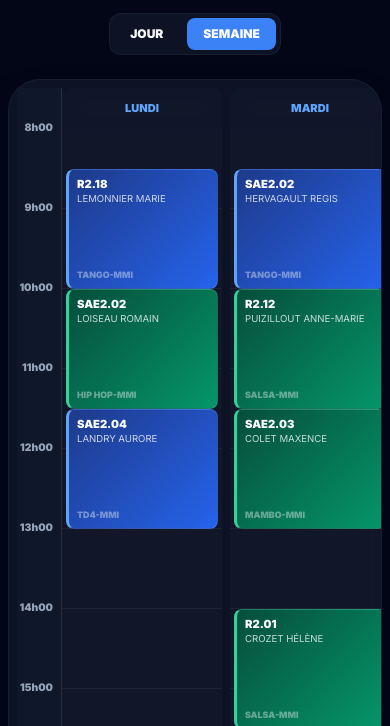
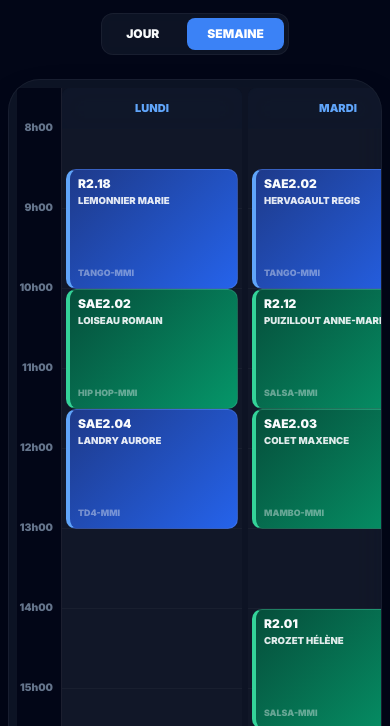
Before and after one commit to Fightingoold/EDT, a website: page index.html in a window 390 px wide. Shown: the part 43-769 px from the top of the page. Drawn offline with nearby package versions, Linux system fonts and the light colour scheme.

Commit message:
Final UI: Fluid scroll + mobile modal

```diff
--- a/index.html
+++ b/index.html
@@ -2,13 +2,34 @@
 <html lang="fr">
 <head>
     <meta charset="UTF-8">
-    <meta name="viewport" content="width=device-width, initial-scale=1.0">
+    <meta name="viewport" content="width=device-width, initial-scale=1.0, maximum-scale=1.0, user-scalable=no">
     <title>MMI Dashboard | Planning</title>
     <script src="https://cdn.tailwindcss.com"></script>
     <link href="https://fonts.googleapis.com/css2?family=Inter:wght@400;600;900&display=swap" rel="stylesheet">
     <style>
-        body { font-family: 'Inter', sans-serif; background-color: #020617; color: #f8fafc; overflow-x: hidden; }
-        .glass { background: rgba(30, 41, 59, 0.4); backdrop-filter: blur(12px); border: 1px solid rgba(255, 255, 255, 0.05); }
+        body {
+            font-family: 'Inter', sans-serif;
+            background-color: #020617;
+            color: #f8fafc;
+            overflow-x: hidden;
+            /* Empêche le "pull-to-refresh" qui casse l'expérience app */
+            overscroll-behavior-y: contain;
+        }
+
+        .glass {
+            background: rgba(30, 41, 59, 0.4);
+            backdrop-filter: blur(12px);
+            border: 1px solid rgba(255, 255, 255, 0.05);
+        }
+
+        /* Conteneur de scroll horizontal */
+        #calendar-overflow {
+            overflow-x: auto;
+            overflow-y: hidden;
+            -webkit-overflow-scrolling: touch; /* Scroll fluide iOS */
+            overscroll-behavior-x: contain;
+            position: relative;
+        }
 
         .calendar-wrapper {
             position: relative;
@@ -16,10 +37,10 @@
             height: 850px;
         }
 
-        /* FIX MOBILE : Largeur fixe par colonne en vue semaine pour éviter l'écrasement */
+        /* FIX MOBILE : Empêche l'écrasement des noms */
         @media (max-width: 768px) {
             .view-week .day-column {
-                min-width: 160px;
+                min-width: 180px; /* Largeur de confort pour lire les noms */
                 flex-shrink: 0;
             }
         }
@@ -29,8 +50,8 @@
             flex-shrink: 0;
             position: sticky;
             left: 0;
-            z-index: 30;
-            background: #0f172a;
+            z-index: 40;
+            background: #020617;
             border-right: 1px solid rgba(255,255,255,0.1);
         }
 
@@ -39,7 +60,7 @@
             right: 8px;
             transform: translateY(-50%);
             font-size: 0.65rem;
-            color: #94a3b8;
+            color: #64748b;
             font-weight: 800;
         }
 
@@ -47,7 +68,7 @@
             display: flex;
             flex-grow: 1;
             position: relative;
-            gap: 8px;
+            gap: 6px;
             padding-right: 20px;
         }
 
@@ -62,29 +83,32 @@
         .grid-line {
             position: absolute;
             left: 0; right: 0;
-            border-bottom: 1px solid rgba(255,255,255,0.05);
+            border-bottom: 1px solid rgba(255,255,255,0.03);
             pointer-events: none;
         }
 
         .course-card {
             position: absolute;
             left: 4px; right: 4px;
-            border-radius: 8px;
-            padding: 6px 8px;
-            font-size: 0.7rem;
+            border-radius: 10px;
+            padding: 8px;
+            font-size: 0.72rem;
             border: 1px solid rgba(255, 255, 255, 0.1);
             display: flex;
             flex-direction: column;
             z-index: 10;
             overflow: hidden;
-            transition: all 0.2s;
+            transition: transform 0.1s;
+            /* Crucial pour le scroll mobile : */
+            touch-action: pan-y;
+            user-select: none;
         }
 
-        .course-card:active { transform: scale(0.95); }
+        .course-card:active { transform: scale(0.97); }
 
-        .type-tp { background: linear-gradient(135deg, #064e3b 0%, #059669 100%); border-left: 3px solid #34d399; }
-        .type-td { background: linear-gradient(135deg, #1e3a8a 0%, #2563eb 100%); border-left: 3px solid #60a5fa; }
-        .type-promo { background: linear-gradient(135deg, #881337 0%, #e11d48 100%); border-left: 3px solid #fb7185; }
+        .type-tp { background: linear-gradient(135deg, #064e3b 0%, #059669 100%); border-left: 4px solid #34d399; }
+        .type-td { background: linear-gradient(135deg, #1e3a8a 0%, #2563eb 100%); border-left: 4px solid #60a5fa; }
+        .type-promo { background: linear-gradient(135deg, #881337 0%, #e11d48 100%); border-left: 4px solid #fb7185; }
 
         .active-btn { background: #3b82f6 !important; color: white !important; }
         .no-scrollbar::-webkit-scrollbar { display: none; }
@@ -94,17 +118,17 @@
 
     <div class="max-w-[1400px] mx-auto">
         <header class="flex flex-col md:flex-row justify-between items-center mb-6 gap-4">
-            <h1 class="text-2xl font-black italic tracking-tighter">MMI<span class="text-blue-500">DASH</span></h1>
+            <h1 class="text-2xl font-black italic tracking-tighter uppercase">MMI<span class="text-blue-500">Dash</span></h1>
 
             <div class="flex gap-2 glass p-1 rounded-xl">
-                <button onclick="setView('day')" id="btn-day" class="px-4 py-2 rounded-lg text-xs font-bold uppercase transition-all">Jour</button>
-                <button onclick="setView('week')" id="btn-week" class="px-4 py-2 rounded-lg text-xs font-bold uppercase transition-all active-btn">Semaine</button>
+                <button onclick="setView('day')" id="btn-day" class="px-5 py-2 rounded-lg text-xs font-bold uppercase transition-all">Jour</button>
+                <button onclick="setView('week')" id="btn-week" class="px-5 py-2 rounded-lg text-xs font-bold uppercase transition-all active-btn">Semaine</button>
             </div>
 
             <div id="day-nav" class="hidden flex gap-2 overflow-x-auto no-scrollbar py-2 w-full md:w-auto justify-center"></div>
         </header>
 
-        <div id="calendar-overflow" class="glass rounded-[2rem] p-2 md:p-4 overflow-x-auto no-scrollbar shadow-2xl">
+        <div id="calendar-overflow" class="glass rounded-[2rem] p-2 md:p-4 shadow-2xl">
             <div class="calendar-wrapper">
                 <div class="time-gutter" id="time-gutter"></div>
                 <div class="days-container" id="days-container"></div>
@@ -112,25 +136,25 @@
         </div>
     </div>
 
-    <!-- Modal de détails -->
-    <div id="course-modal" class="hidden fixed inset-0 z-[100] flex items-center justify-center p-4 bg-black/80 backdrop-blur-md" onclick="closeModal()">
+    <!-- Modal de détails (Popup) -->
+    <div id="course-modal" class="hidden fixed inset-0 z-[100] flex items-center justify-center p-4 bg-black/90 backdrop-blur-md" onclick="closeModal()">
         <div class="glass w-full max-w-sm rounded-[2.5rem] p-8 border border-white/10 shadow-2xl" onclick="event.stopPropagation()">
             <div id="modal-type" class="inline-block px-3 py-1 rounded-full text-[10px] font-black uppercase mb-4 tracking-widest text-white"></div>
-            <h2 id="modal-matiere" class="text-5xl font-black italic tracking-tighter mb-2"></h2>
-            <div id="modal-horaire" class="text-blue-400 font-bold text-lg mb-8 flex items-center gap-2"></div>
+            <h2 id="modal-matiere" class="text-5xl font-black italic tracking-tighter mb-2 leading-none"></h2>
+            <div id="modal-horaire" class="text-blue-400 font-bold text-lg mb-8"></div>
 
             <div class="space-y-4">
                 <div class="bg-white/5 p-5 rounded-2xl border border-white/5">
                     <span class="text-[10px] uppercase text-slate-500 font-black block mb-1 tracking-widest">Enseignant</span>
-                    <span id="modal-prof" class="text-xl font-semibold text-slate-200 uppercase"></span>
+                    <span id="modal-prof" class="text-xl font-semibold text-slate-100 uppercase"></span>
                 </div>
                 <div class="bg-white/5 p-5 rounded-2xl border border-white/5">
                     <span class="text-[10px] uppercase text-slate-500 font-black block mb-1 tracking-widest">Salle</span>
-                    <span id="modal-salle" class="text-xl font-semibold text-slate-200 uppercase"></span>
+                    <span id="modal-salle" class="text-xl font-semibold text-slate-100 uppercase"></span>
                 </div>
             </div>
 
-            <button onclick="closeModal()" class="w-full mt-8 py-4 bg-white text-black rounded-2xl font-black uppercase tracking-widest transition-all active:scale-95">Fermer</button>
+            <button onclick="closeModal()" class="w-full mt-8 py-5 bg-white text-black rounded-2xl font-black uppercase tracking-widest transition-all active:scale-95">Fermer</button>
         </div>
     </div>
 
@@ -150,7 +174,7 @@
                 const res = await fetch('./planning.json');
                 planningData = await res.json();
                 render();
-            } catch (e) { console.error("Erreur de chargement des données."); }
+            } catch (e) { console.error("Erreur JSON"); }
         }
 
         function setView(v) {
@@ -216,9 +240,11 @@
                             const height = timeToPx(end) - top;
                             const tClass = c.type.toLowerCase().includes('tp') ? 'type-tp' : c.type.toLowerCase().includes('td') ? 'type-td' : 'type-promo';
                             return `
-                                <div class="course-card ${tClass} cursor-pointer" style="top: ${top}px; height: ${height}px;" onclick='showDetails(${JSON.stringify(c).replace(/'/g, "&apos;")})'>
-                                    <span class="font-black text-[0.7rem] truncate">${c.matiere}</span>
-                                    <span class="text-[0.6rem] font-medium truncate opacity-80">${c.prof}</span>
+                                <div class="course-card ${tClass} cursor-pointer"
+                                     style="top: ${top}px; height: ${height}px;"
+                                     onclick='showDetails(${JSON.stringify(c).replace(/'/g, "&apos;")})'>
+                                    <span class="font-black text-[0.75rem] leading-none mb-1">${c.matiere}</span>
+                                    <span class="text-[0.6rem] font-bold truncate opacity-90">${c.prof}</span>
                                     <span class="mt-auto text-[0.55rem] font-black opacity-40 uppercase">${c.salle}</span>
                                 </div>
                             `;
```
